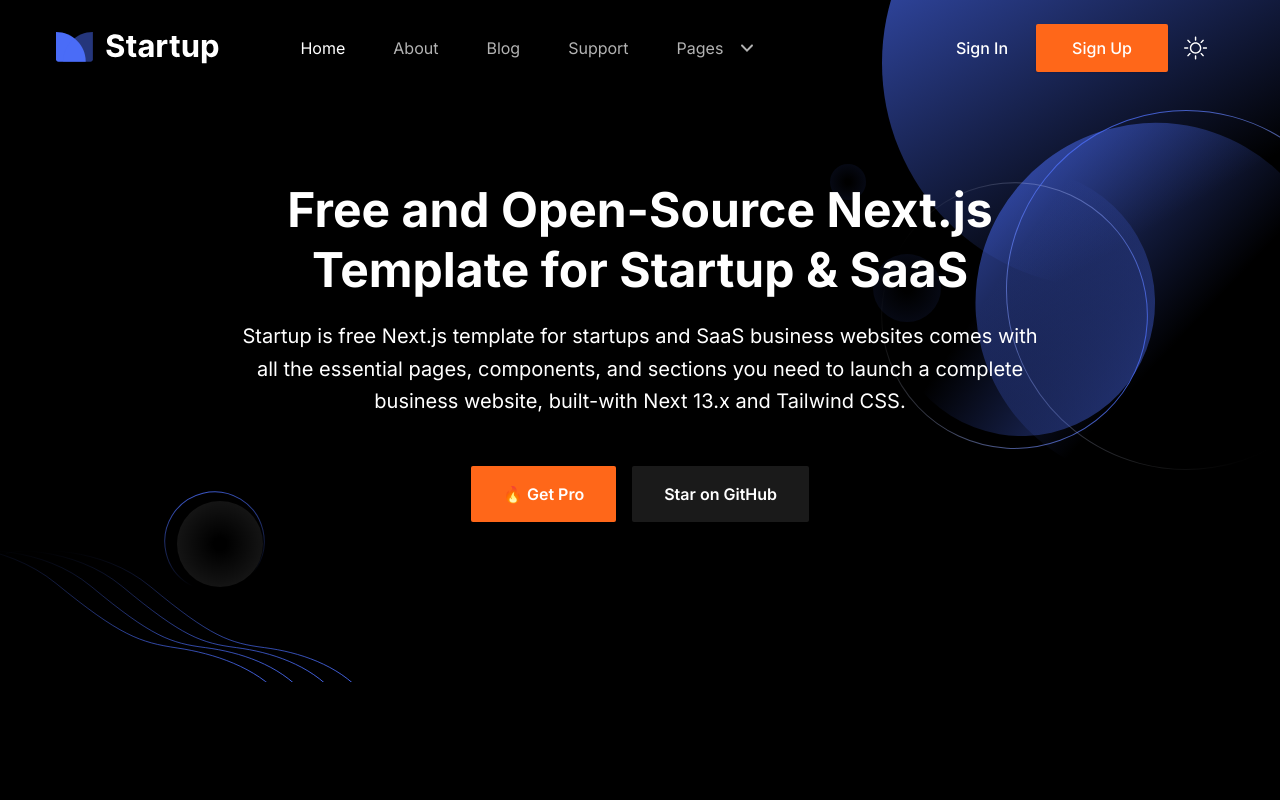
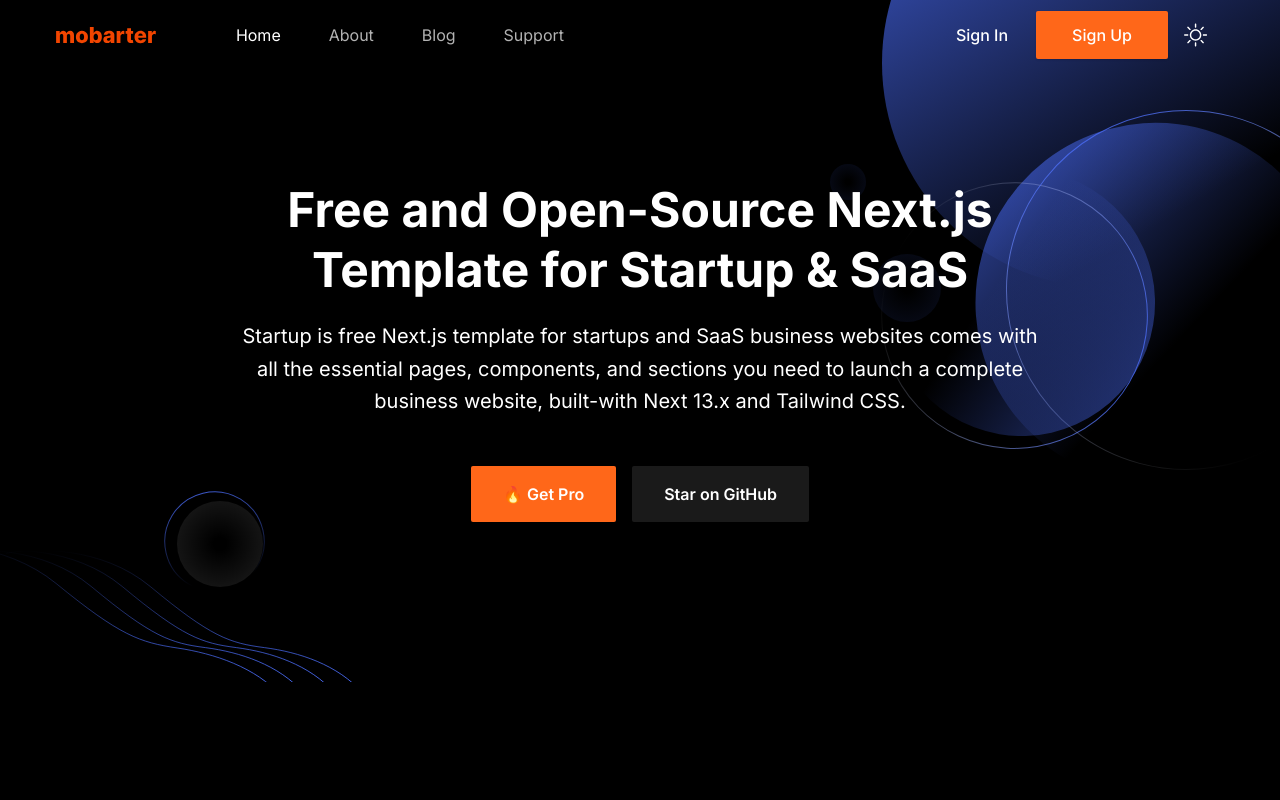
Before and after one commit to philix27/mobarter-landing, a Next.js app: page / in a window 1280 px wide. Shown: the top 800 px of the page. Built offline with nearby package versions, Linux system fonts and the light colour scheme.

Commit message:
add mobarter logo

```diff
--- a/components/Header/index.tsx
+++ b/components/Header/index.tsx
@@ -41,34 +41,41 @@
   return (
     <>
       <header
-        className={`header left-0 top-0 z-40 flex w-full items-center ${
+        className={`header left-0 top-0 z-40 flex w-full items-center h-[70px] ${
           sticky
-            ? "dark:bg-gray-dark dark:shadow-sticky-dark fixed z-[9999] bg-card !bg-opacity-80 shadow-sticky backdrop-blur-sm transition"
+            ? "dark:bg-gray-dark fixed z-[9999] bg-card !bg-opacity-80 shadow-sticky backdrop-blur-sm transition dark:shadow-sticky-dark"
             : "absolute bg-transparent"
         }`}
       >
         <div className="container">
           <div className="relative -mx-4 flex items-center justify-between">
-            <div className="w-60 max-w-full px-4 xl:mr-12">
+            <div className=" max-w-full px-4 xl:mr-12">
               <Link
                 href="/"
                 className={`header-logo block w-full ${
-                  sticky ? "py-5 lg:py-2" : "py-8"
+                  sticky ? "py-5 lg:py-2" : "py-6"
                 } `}
               >
                 <Image
-                  src="/images/logo/logo-2.svg"
+                  src="/images/logo/logoName.svg"
                   alt="logo"
                   width={140}
-                  height={30}
+                  height={40}
+                  className="hidden w-full md:block size-[20px]"
+                />
+                {/* <Image
+                  src="/images/logo/logo2.svg"
+                  alt="logo"
+                  width={140}
+                  height={50}
                   className="w-full dark:hidden"
-                />
+                /> */}
                 <Image
                   src="/images/logo/logo.svg"
                   alt="logo"
-                  width={140}
-                  height={30}
-                  className="hidden w-full dark:block"
+                  width={50}
+                  height={50}
+                  className="size-[50px] w-full md:hidden"
                 />
               </Link>
             </div>
@@ -82,23 +89,23 @@
                 >
                   <span
                     className={`relative my-1.5 block h-0.5 w-[30px] bg-black transition-all duration-300 dark:bg-card ${
-                      navbarOpen ? " top-[7px] rotate-45" : " "
+                      navbarOpen ? "top-[7px] rotate-45" : " "
                     }`}
                   />
                   <span
                     className={`relative my-1.5 block h-0.5 w-[30px] bg-black transition-all duration-300 dark:bg-card ${
-                      navbarOpen ? "opacity-0 " : " "
+                      navbarOpen ? "opacity-0" : " "
                     }`}
                   />
                   <span
                     className={`relative my-1.5 block h-0.5 w-[30px] bg-black transition-all duration-300 dark:bg-card ${
-                      navbarOpen ? " top-[-8px] -rotate-45" : " "
+                      navbarOpen ? "top-[-8px] -rotate-45" : " "
                     }`}
                   />
                 </button>
                 <nav
                   id="navbarCollapse"
-                  className={`navbar absolute right-0 z-30 w-[250px] rounded border-[.5px] border-body-color/50 bg-card px-6 py-4 duration-300 dark:border-body-color/20 dark:bg-dark lg:visible lg:static lg:w-auto lg:border-none lg:!bg-transparent lg:p-0 lg:opacity-100 ${
+                  className={`navbar border-body-color/50 dark:border-body-color/20 dark:bg-dark absolute right-0 z-30 w-[250px] rounded border-[.5px] bg-card px-6 py-4 duration-300 lg:visible lg:static lg:w-auto lg:border-none lg:!bg-transparent lg:p-0 lg:opacity-100 ${
                     navbarOpen
                       ? "visibility top-full opacity-100"
                       : "invisible top-[120%] opacity-0"
@@ -122,7 +129,7 @@
                           <>
                             <p
                               onClick={() => handleSubmenu(index)}
-                              className="flex cursor-pointer items-center justify-between py-2 text-base text-dark group-hover:text-primary dark:text-white/70 dark:group-hover:text-white lg:mr-0 lg:inline-flex lg:px-0 lg:py-6"
+                              className="text-dark flex cursor-pointer items-center justify-between py-2 text-base group-hover:text-primary dark:text-white/70 dark:group-hover:text-white lg:mr-0 lg:inline-flex lg:px-0 lg:py-6"
                             >
                               {menuItem.title}
                               <span className="pl-3">
@@ -137,7 +144,7 @@
                               </span>
                             </p>
                             <div
-                              className={`submenu relative left-0 top-full rounded-sm bg-card transition-[top] duration-300 group-hover:opacity-100 dark:bg-dark lg:invisible lg:absolute lg:top-[110%] lg:block lg:w-[250px] lg:p-4 lg:opacity-0 lg:shadow-lg lg:group-hover:visible lg:group-hover:top-full ${
+                              className={`submenu dark:bg-dark relative left-0 top-full rounded-sm bg-card transition-[top] duration-300 group-hover:opacity-100 lg:invisible lg:absolute lg:top-[110%] lg:block lg:w-[250px] lg:p-4 lg:opacity-0 lg:shadow-lg lg:group-hover:visible lg:group-hover:top-full ${
                                 openIndex === index ? "block" : "hidden"
                               }`}
                             >
@@ -145,7 +152,7 @@
                                 <Link
                                   href={submenuItem.path}
                                   key={index}
-                                  className="block rounded py-2.5 text-sm text-dark hover:text-primary dark:text-white/70 dark:hover:text-white lg:px-3"
+                                  className="text-dark block rounded py-2.5 text-sm hover:text-primary dark:text-white/70 dark:hover:text-white lg:px-3"
                                 >
                                   {submenuItem.title}
                                 </Link>
@@ -162,14 +169,14 @@
                 <Link
                   target="_blank"
                   href="https://mobarter-app.vercel.app/sign-in"
-                  className="hidden px-7 py-3 text-base font-medium text-dark hover:opacity-70 dark:text-white md:block"
+                  className="text-dark hidden px-7 py-3 text-base font-medium hover:opacity-70 dark:text-white md:block"
                 >
                   Sign In
                 </Link>
                 <Link
-                   target="_blank"
+                  target="_blank"
                   href="https://mobarter-app.vercel.app/sign-up"
-                  className="ease-in-up shadow-btn hover:shadow-btn-hover hidden rounded-sm bg-primary px-8 py-3 text-base font-medium text-white transition duration-300 hover:bg-opacity-90 md:block md:px-9 lg:px-6 xl:px-9"
+                  className="ease-in-up hidden rounded-sm bg-primary px-8 py-3 text-base font-medium text-white shadow-btn transition duration-300 hover:bg-opacity-90 hover:shadow-btn-hover md:block md:px-9 lg:px-6 xl:px-9"
                 >
                   Sign Up
                 </Link>
--- a/components/Header/menuData.tsx
+++ b/components/Header/menuData.tsx
@@ -25,60 +25,60 @@
     path: "/contact",
     newTab: false,
   },
-  {
-    id: 4,
-    title: "Pages",
-    newTab: false,
-    submenu: [
-      {
-        id: 41,
-        title: "About Page",
-        path: "/about",
-        newTab: false,
-      },
-      {
-        id: 42,
-        title: "Contact Page",
-        path: "/contact",
-        newTab: false,
-      },
-      {
-        id: 43,
-        title: "Blog Grid Page",
-        path: "/blog",
-        newTab: false,
-      },
-      {
-        id: 44,
-        title: "Blog Sidebar Page",
-        path: "/blog-sidebar",
-        newTab: false,
-      },
-      {
-        id: 45,
-        title: "Blog Details Page",
-        path: "/blog-details",
-        newTab: false,
-      },
-      {
-        id: 46,
-        title: "Sign In Page",
-        path: "/signin",
-        newTab: false,
-      },
-      {
-        id: 47,
-        title: "Sign Up Page",
-        path: "/signup",
-        newTab: false,
-      },
-      {
-        id: 48,
-        title: "Error Page",
-        path: "/error",
-        newTab: false,
-      },
-    ],
-  },
+  // {
+  //   id: 4,
+  //   title: "Pages",
+  //   newTab: false,
+  //   submenu: [
+  //     {
+  //       id: 41,
+  //       title: "About Page",
+  //       path: "/about",
+  //       newTab: false,
+  //     },
+  //     {
+  //       id: 42,
+  //       title: "Contact Page",
+  //       path: "/contact",
+  //       newTab: false,
+  //     },
+  //     {
+  //       id: 43,
+  //       title: "Blog Grid Page",
+  //       path: "/blog",
+  //       newTab: false,
+  //     },
+  //     {
+  //       id: 44,
+  //       title: "Blog Sidebar Page",
+  //       path: "/blog-sidebar",
+  //       newTab: false,
+  //     },
+  //     {
+  //       id: 45,
+  //       title: "Blog Details Page",
+  //       path: "/blog-details",
+  //       newTab: false,
+  //     },
+  //     {
+  //       id: 46,
+  //       title: "Sign In Page",
+  //       path: "/signin",
+  //       newTab: false,
+  //     },
+  //     {
+  //       id: 47,
+  //       title: "Sign Up Page",
+  //       path: "/signup",
+  //       newTab: false,
+  //     },
+  //     {
+  //       id: 48,
+  //       title: "Error Page",
+  //       path: "/error",
+  //       newTab: false,
+  //     },
+  //   ],
+  // },
 ];
 export default menuData;
--- a/package.json
+++ b/package.json
@@ -16,9 +16,9 @@
     "react-modal-video": "^2.0.2"
   },
   "devDependencies": {
-        "eslint": "9.14.0",
+    "eslint": "9.14.0",
     "eslint-config-next": "15.0.2",
-        "@types/node": "^22.8.7",
+    "@types/node": "^22.8.7",
     "@types/react": "^18.3.12",
     "autoprefixer": "^10.4.20",
     "postcss": "^8.4.47",
```
Also changed, not shown: public/images/logo/logo.svg, public/images/logo/logoName.svg (added).
